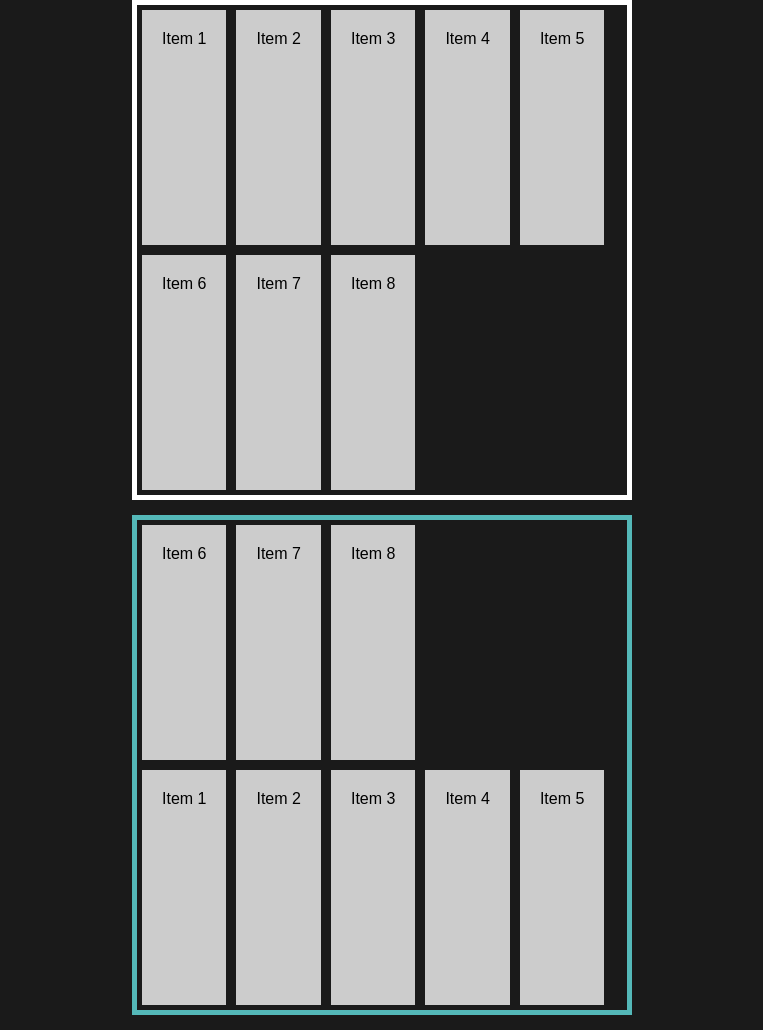
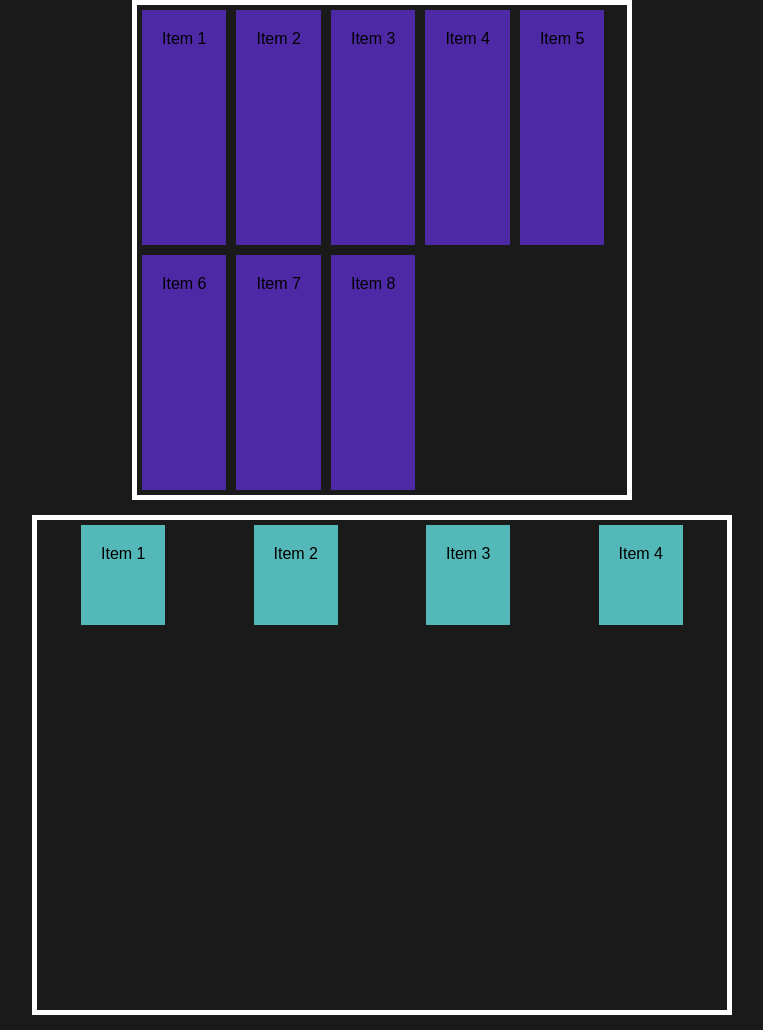
Before and after one commit to nikolaslopes/front-push-base, a plain HTML site: page 1-css-flexbox/display_flex/index.html in a window 1280 px wide. Shown: the whole page, without its empty margins (258-1021 px from the left). Drawn offline with Linux system fonts and the light colour scheme.

Commit message:
:fire: justify content

```diff
--- a/1-css-flexbox/display_flex/index.html
+++ b/1-css-flexbox/display_flex/index.html
@@ -21,14 +21,10 @@
     </section>
 
     <section class="container-secondary">
-      <div class="item">Item 1</div>
-      <div class="item">Item 2</div>
-      <div class="item">Item 3</div>
-      <div class="item">Item 4</div>
-      <div class="item">Item 5</div>
-      <div class="item">Item 6</div>
-      <div class="item">Item 7</div>
-      <div class="item">Item 8</div>
+      <div class="item-secondary">Item 1</div>
+      <div class="item-secondary">Item 2</div>
+      <div class="item-secondary">Item 3</div>
+      <div class="item-secondary">Item 4</div>
     </section>
 
   </body>
--- a/1-css-flexbox/display_flex/styles.css
+++ b/1-css-flexbox/display_flex/styles.css
@@ -21,17 +21,19 @@ body {
 
 
 .container-secondary {
-  max-width: 500px;
+  max-width: 700px;
   height: 500px;
   margin: 15px auto;
-  border: 5px solid rgb(84, 184, 184);
+  border: 5px solid white;
 
   display: flex;
-  flex-wrap: wrap-reverse;
+  flex-wrap: nowrap;
+
+  justify-content: space-around;
 }
 
 @media (max-width: 720px) {
-  .container, .container-secondary {
+  .container {
     border: 5px solid rgb(136, 13, 136);
     flex-direction: column;
 
@@ -40,9 +42,18 @@ body {
 }
 
 .item {
-  background: #ccc;
+  background: rgb(78, 41, 165);
   padding: 20px;
   margin: 5px;
 
   text-align: center;
 }
+
+.item-secondary {
+  background: rgb(84, 184, 184);
+  padding: 20px;
+  margin: 5px;
+  max-height: 100px;
+
+  text-align: center;
+}
```
